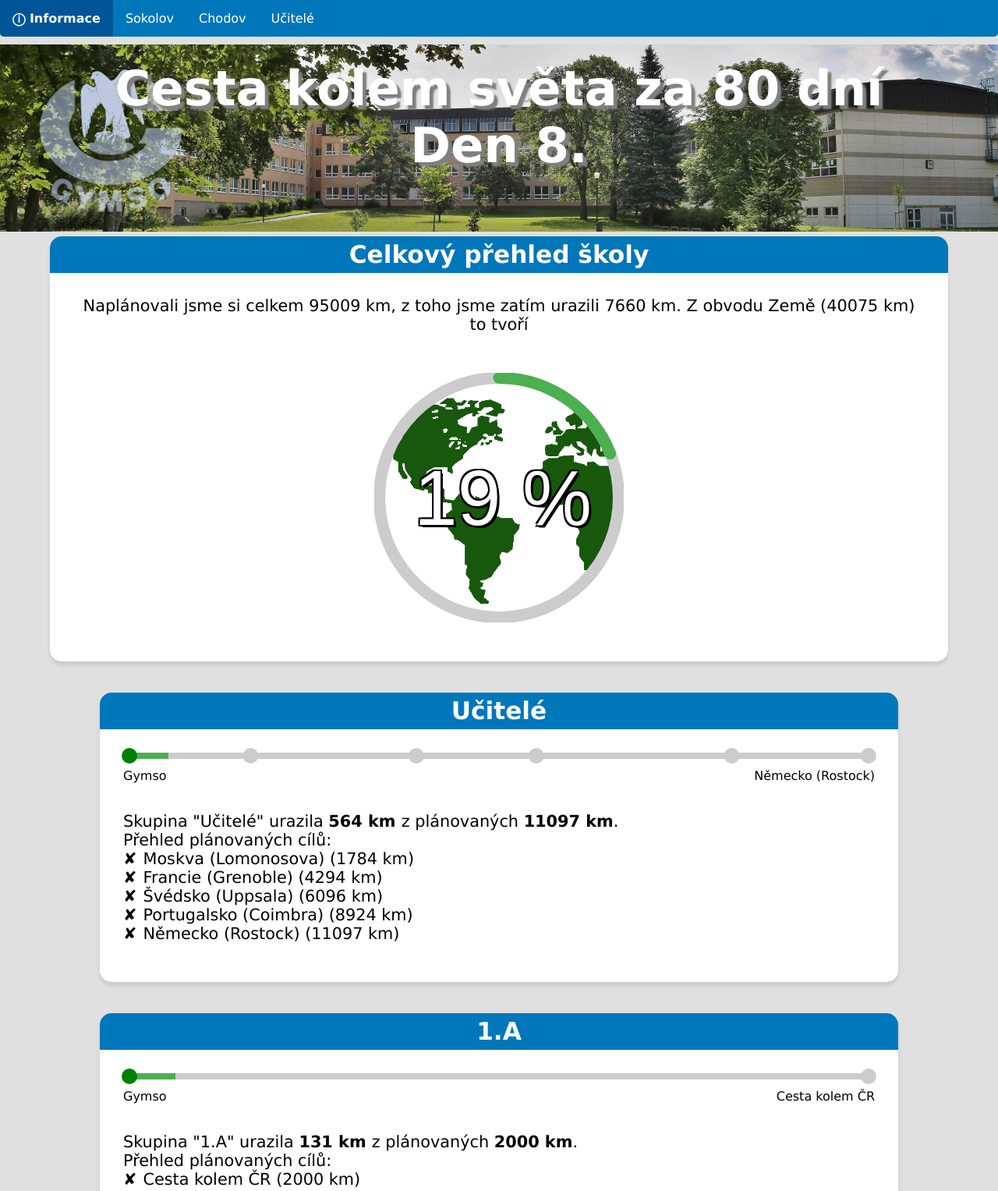
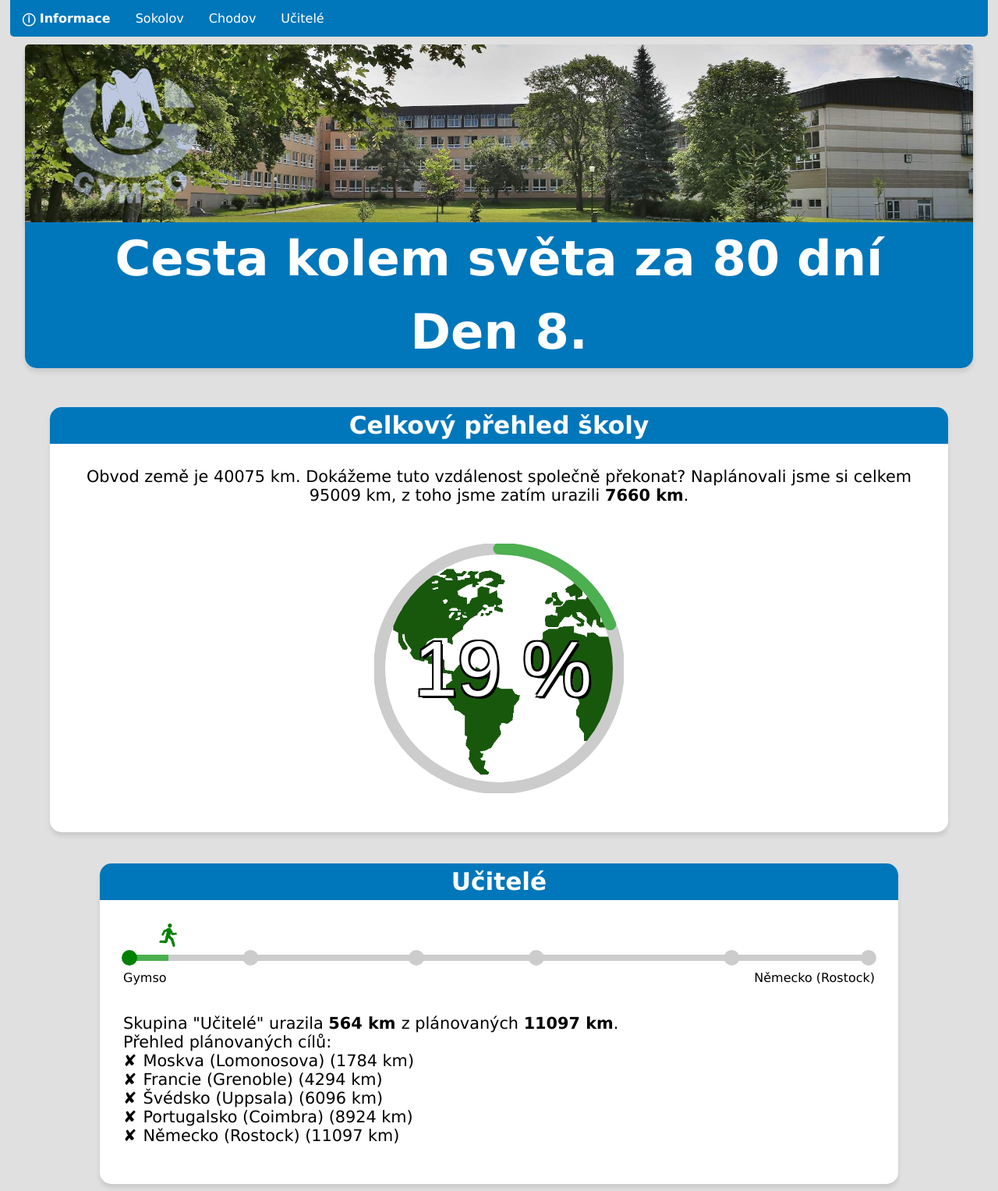
Before and after one commit to Bertik23/cks, a plain HTML site: page index.html in a window 1280 px wide. Shown: the top 1527 px of the page at 78% size. Drawn offline with Linux system fonts and the light colour scheme.

Commit message:
poznámky upraveny

```diff
--- a/index.html
+++ b/index.html
@@ -129,8 +129,10 @@
                 </div>
             </div>
             <p></p>
-            <img src="./images/LOGO1.jpg" style="max-width: 100%; min-width: 100%;">
+            <div class="title">
+            <img class="mainimg" src="./images/LOGO1.jpg">
             <h1 id="maintitle">Cesta kolem světa za 80 dní<br>Den </h1>
+            </div>
             <div id="skola">
                 <h2> Celkový přehled školy</h2>
                 <div id="zprava">Obvod země je 40075 km. Dokážeme tuto vzdálenost společně překonat? Zatím jsme urazili 0 km.</div>
--- a/skripty.js
+++ b/skripty.js
@@ -40,15 +40,20 @@ document.addEventListener("DOMContentLoaded", function(){
         if (trida.divName == "ucitele"){
             document.getElementById("prehledtrid").innerHTML += `<a href="#${trida.divName}">${trida.name}</a>`
         } else if (trida.divName.endsWith("E")){
-            document.getElementById("chodov").innerHTML += `<a href="#${trida.divName}">${trida.name}</a>`;
+            document.getElementById("chodov").innerHTML += `<li><a href="#${trida.divName}">${trida.name}</a></li>`;
         } else {
-            document.getElementById("sokolov").innerHTML += `<a href="#${trida.divName}">${trida.name}</a>`;
+            document.getElementById("sokolov").innerHTML += `<li><a href="#${trida.divName}">${trida.name}</a></li>`;
         }
 
         //Nový graf
         var odsazeni = Math.ceil((trida.walked/trida.allWay)*100);
 
         var newGraf = document.createElement("DIV")
+        var img = document.createElement("img")
+        img.src = "images/bezecGreen.png"
+        img.classList.add("grafImage")
+        mainDiv.appendChild(img)
+        img.style.cssText = `margin-left: ${odsazeni}%;`
         newGraf.classList.add("progress")
         mainDiv.appendChild(newGraf)
         var newGrafContainer = document.createElement("DIV")
@@ -168,7 +173,12 @@ document.addEventListener("DOMContentLoaded", function(){
     });
 
     //Kruh školy
-    zprava = `Naplánovali jsme si celkem ${celkemNaplanovano} km, z toho jsme zatím urazili ${celkemUrazeno} km. Z obvodu Země (${obvodZeme} km) to tvoří`
+    if (celkemUrazeno>=obvodZeme) {
+        zprava = `Hlavní cíl splněn! Obvod země je ${obvodZeme} km. A my jsme ji celou obešli! Naplánovali jsme si celkem ${celkemNaplanovano} km a urazili jsme <b>${celkemUrazeno} km</b>. To je ${Math.round(100*celkemUrazeno/obvodZeme)/100}x kolem země.`;
+    } else {
+        zprava = `Obvod země je ${obvodZeme} km. Dokážeme tuto vzdálenost společně překonat? Naplánovali jsme si celkem ${celkemNaplanovano} km, z toho jsme zatím urazili <b>${celkemUrazeno} km</b>.`;
+    }
+    // zprava = `Naplánovali jsme si celkem ${celkemNaplanovano} km, z toho jsme zatím urazili ${celkemUrazeno} km. Z obvodu Země (${obvodZeme} km) to tvoří`
     document.getElementById("zprava").innerHTML = zprava;
     document.getElementById("c").content = zprava;
     var el = document.getElementById('graph');
--- a/styly.css
+++ b/styly.css
@@ -197,15 +197,7 @@ span.procenta {
     font-weight:100;
     margin-left:5px;
 }
-h1 {
-    font-size: 3em;
-    text-align: center;
-    margin-top: -225px;
-    padding-bottom: 30px;
-    color: white;
-    text-shadow: 5px 5px 2px gray;
-    background-color: var(--main-color);
-}
+
 
 @media only screen and (max-width: 1100px) {
     h1 {
@@ -216,6 +208,9 @@ h1 {
 #prehledtrid {
     background-color: var(--main-color);
     height: 100%;
+    width: 98%;
+    display: table;
+    margin: auto;
     overflow: hidden;
     border-radius: 0px 0px 5px 5px;
     margin-bottom: 10px;
@@ -395,9 +390,10 @@ div.step--last {
 .dropdown-content {
   display: none;
   position: absolute;
-  background-color: #f9f9f9;
-  min-width: 160px;
-  box-shadow: 0px 8px 16px 0px rgba(0,0,0,0.2);
+  background-color: var(--main-color);
+  transform: translateX(25%);
+  box-shadow: 0px 5px 5px var(--shadow-color);
+  border-radius: 5px;
   z-index: 1;
 }
 
@@ -420,3 +416,49 @@ div.step--last {
 .dropdown:hover .dropdown-content {
   display: block;
 }
+
+.dropdown-content li{
+    list-style: none;
+}
+
+.mainimg{
+    width: 100%;
+    display: table;
+    margin: auto;
+    border-radius: 5px 5px 0px 0px;
+    box-shadow: 0px 5px 5px var(--shadow-color);
+}
+
+.title{
+    display: table;
+    margin: auto;
+    border-radius: 15px;
+    padding: 0px;
+    min-width: 900px;
+    background-color: var(--background-trida);
+    box-shadow: 0px 5px 5px var(--shadow-color);
+    box-sizing: border-box;
+    color: var(--text);
+    position: relative;
+    width: 95%;
+}
+
+.title h1{
+    position: relative;
+    font-size: 3em;
+    text-align: center;
+    border-radius: 0px 0px 15px 15px;
+    background: var(--main-color);
+    /* margin-bottom: 0px;
+    margin-left:-30px;
+    margin-right:-30px; */
+    text-align: center;
+    color: rgb(255, 255, 255);
+    line-height: 1.5em;
+}
+
+.grafImage {
+    transform: translateX(-50%);
+    width: 30px;
+    margin-bottom: 5px;
+}
```
Also changed, not shown: images/bezecGreen.png (added).
